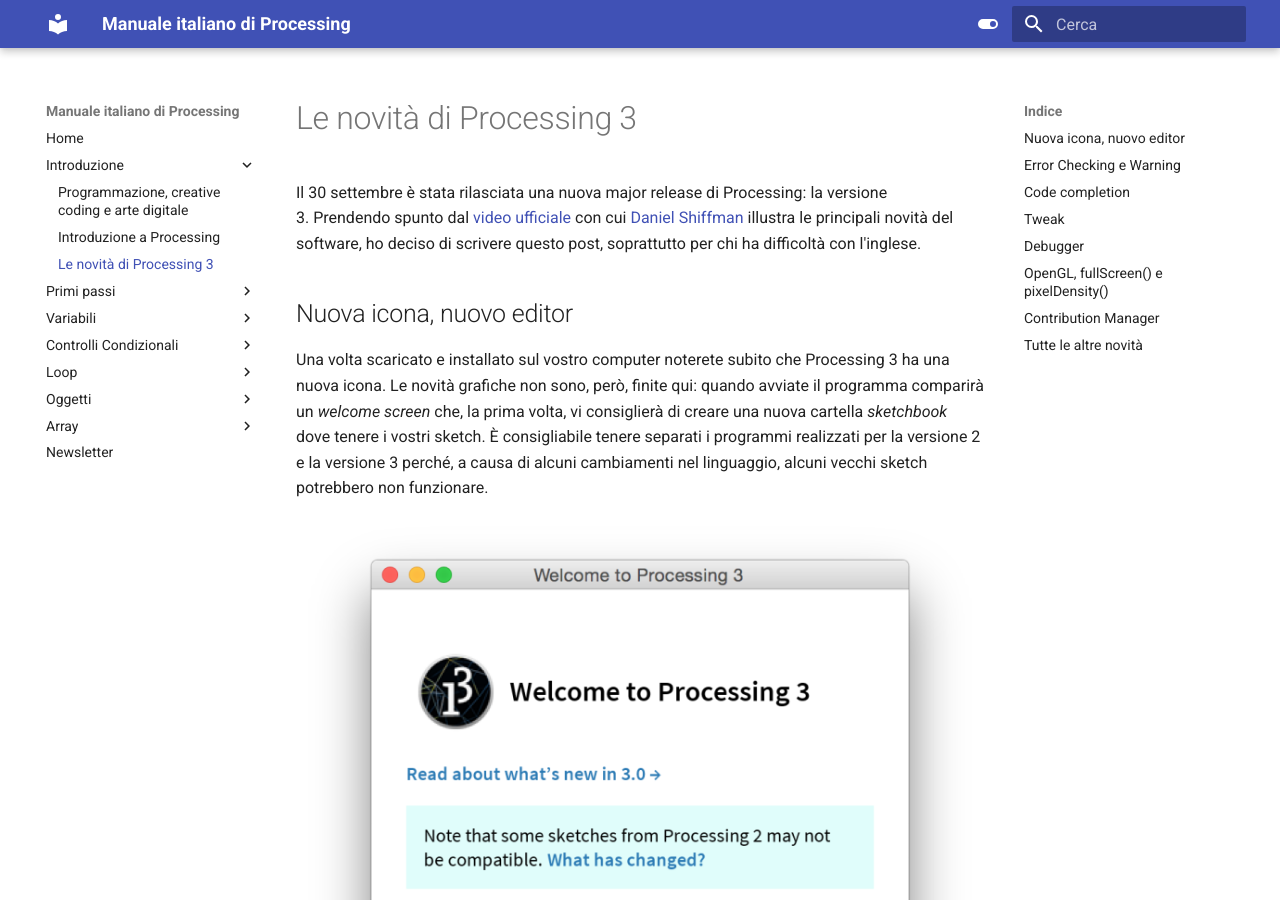
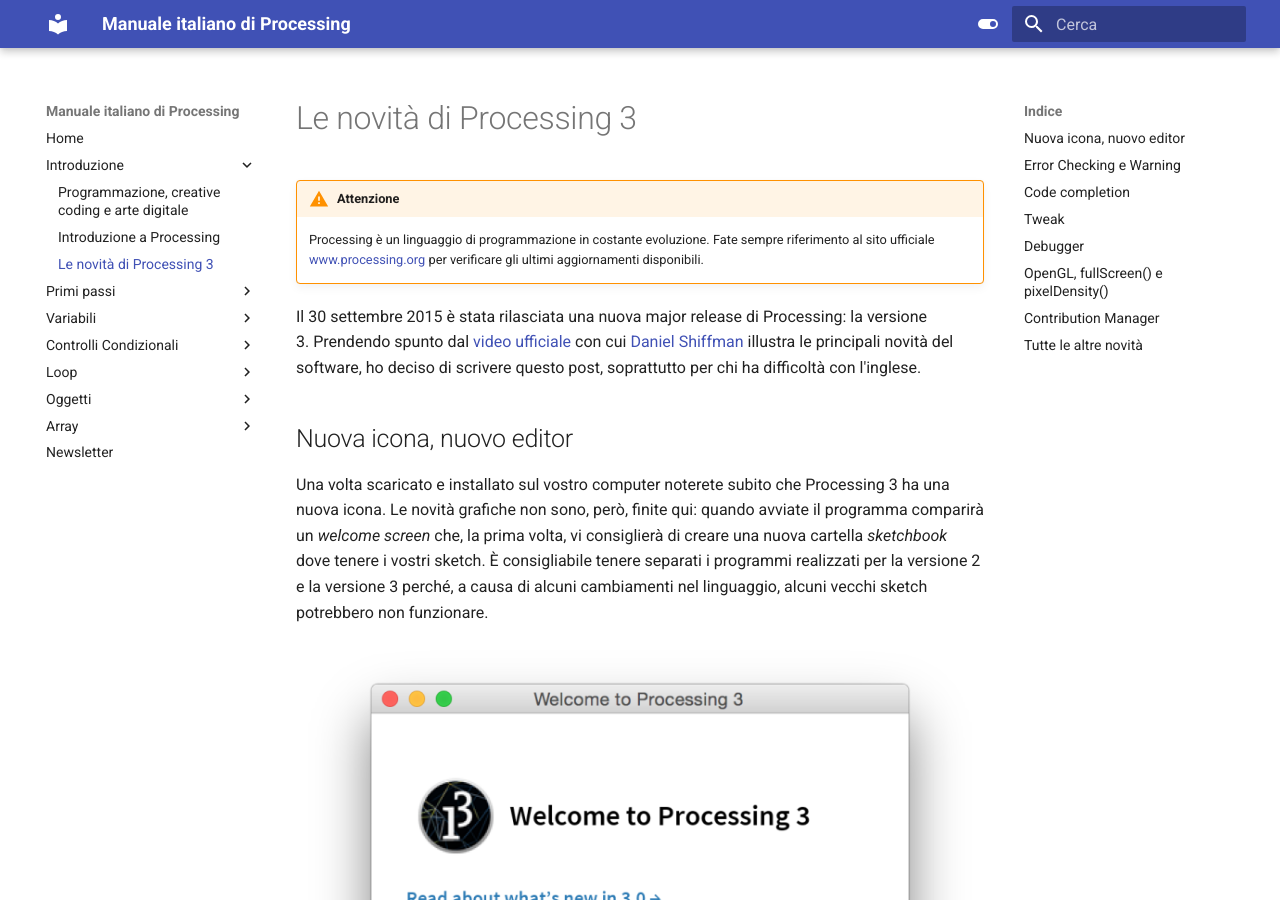
Before and after one commit to federico-pepe/processing.federicopepe.com, an MkDocs documentation site: the page built from docs/introduzione/le-novita-di-processing-3.md, in a window 1280 px wide and 900 px high. Built offline with MkDocs 1.6.1 and Material for MkDocs 9.7.7, drawn with Linux system fonts in a browser that asks for light colours.

Commit message:
Added warning

```diff
--- a/docs/introduzione/le-novita-di-processing-3.md
+++ b/docs/introduzione/le-novita-di-processing-3.md
@@ -1,6 +1,9 @@
 # Le novità di Processing 3
 
-Il 30 settembre è stata rilasciata una nuova major release di Processing: la versione 3. Prendendo spunto dal [video ufficiale](https://vimeo.com/140600280) con cui [Daniel Shiffman](http://www.shiffman.net) illustra le principali novità del software, ho deciso di scrivere questo post, soprattutto per chi ha difficoltà con l'inglese.
+!!! warning "Attenzione"
+    Processing è un linguaggio di programmazione in costante evoluzione. Fate sempre riferimento al sito ufficiale [www.processing.org](https://www.processing.org) per verificare gli ultimi aggiornamenti disponibili.
+
+Il 30 settembre 2015 è stata rilasciata una nuova major release di Processing: la versione 3. Prendendo spunto dal [video ufficiale](https://vimeo.com/140600280) con cui [Daniel Shiffman](http://www.shiffman.net) illustra le principali novità del software, ho deciso di scrivere questo post, soprattutto per chi ha difficoltà con l'inglese.
 
 ## Nuova icona, nuovo editor
 
```
